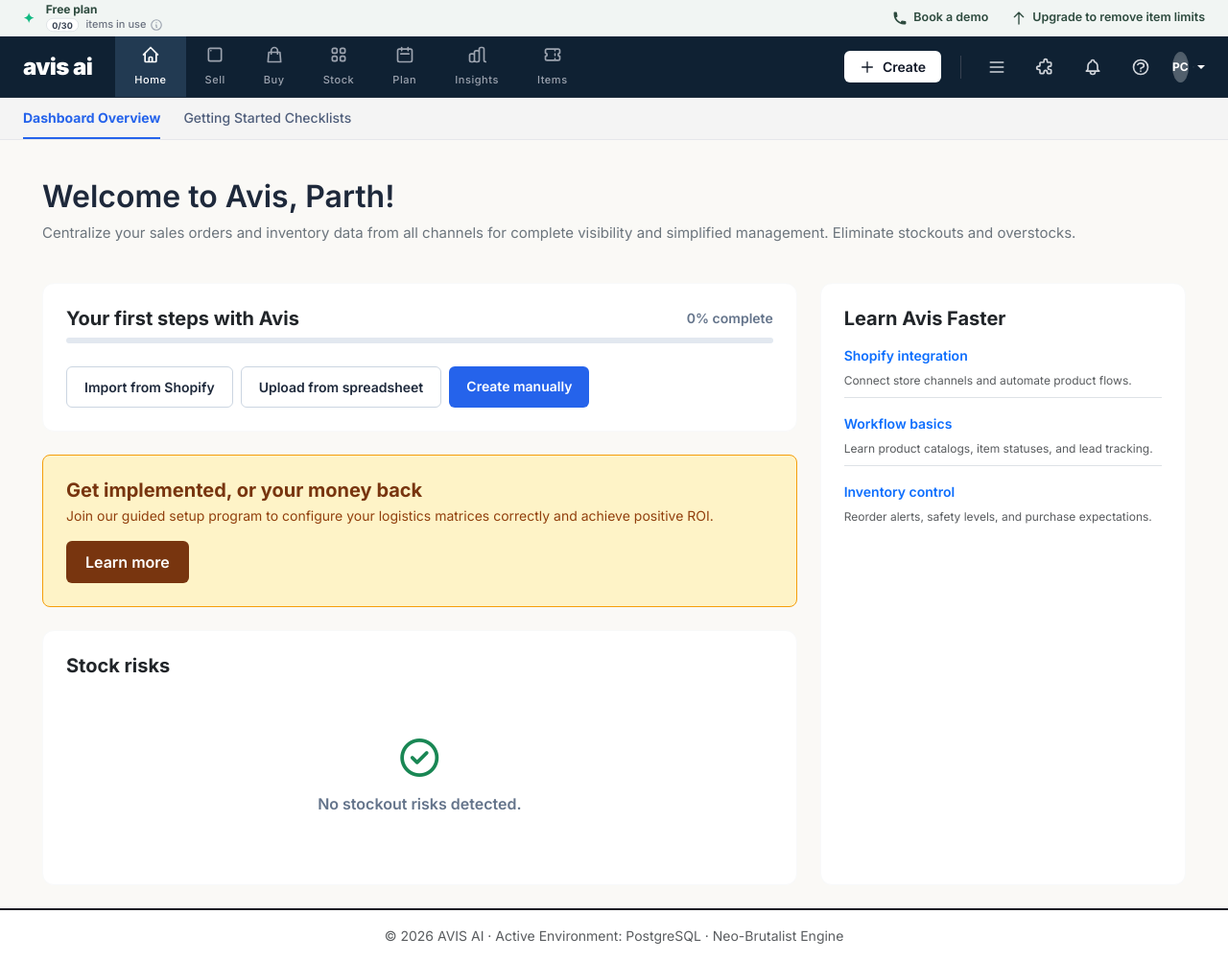
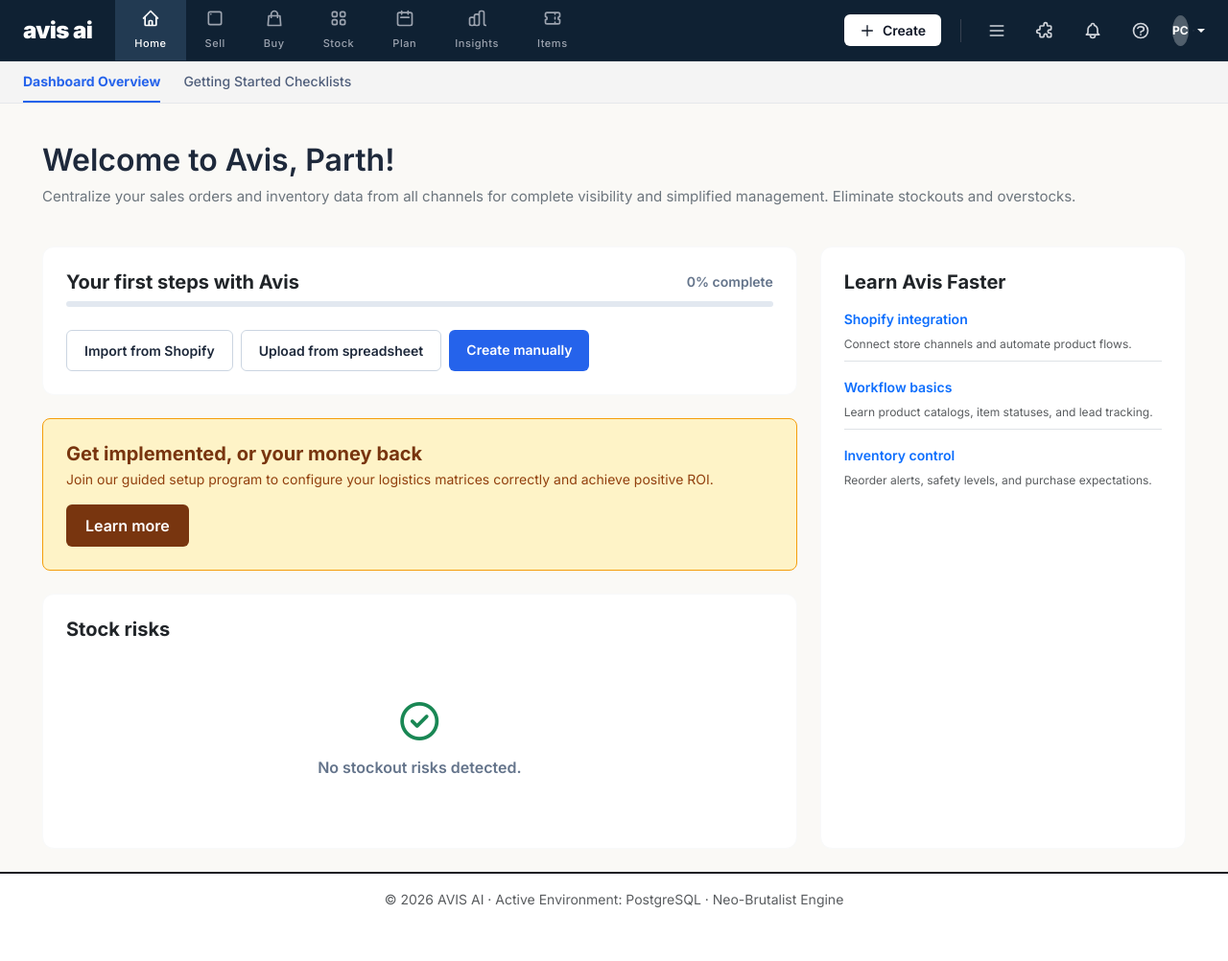
Before and after one commit to ParthChoudhary123/avis2, a Django app: page /manager/dashboard/ in a window 1280 px wide. Shown: the whole page at 96% size. After the commit the page ends 946 px from the top, so only its background shows below. Run offline with Django 5.2, Linux system fonts and the light colour scheme; the visitor is signed in with stand-in values (Sample User, id 1); data that the repository does not hold is empty.

Commit message:
Remove free plan top utility bar completely and adjust dashboard margins and overlays offsets

```diff
--- a/inventory/templates/inventory/base_dashboard.html
+++ b/inventory/templates/inventory/base_dashboard.html
@@ -582,35 +582,6 @@
 
     <!-- Unified Top Fixed Header Wrapper -->
     <div class="fixed-top-header-wrapper">
-        <!-- Tier 1: Top Utility Bar -->
-        <div class="top-utility-bar">
-            <div class="d-flex align-items-center h-100 px-4 justify-content-between w-100">
-                <!-- Left Side: Sparkle Logo & Plan Details -->
-                <div class="d-flex align-items-center" style="gap: 12px;">
-                    <span class="text-emerald-600 font-bold text-sm" style="font-size: 14px; font-weight: 700; color: #10b981;">✦</span>
-                    <div class="d-flex flex-column text-start" style="line-height: 1.2;">
-                        <span class="font-bold text-[#2d4a3e]" style="font-weight: 700; color: #2d4a3e; font-size: 12px;">Free plan</span>
-                        <div class="d-flex align-items-center mt-0.5" style="gap: 4px;">
-                            <span class="border border-gray-400 rounded-full px-1.5 py-0.2 font-bold text-gray-700 bg-white scale-90 origin-left" style="border: 1px solid #9ca3af; border-radius: 9999px; padding: 1px 6px; font-weight: 700; color: #374151; background-color: #ffffff; font-size: 10px; transform: scale(0.9); transform-origin: left; display: inline-block;">0/30</span>
-                            <span class="text-gray-500 font-medium" style="color: #6b7280; font-weight: 500; font-size: 11px;">items in use</span>
-                            <svg class="w-3.5 h-3.5 text-gray-400 inline-block" fill="none" stroke="currentColor" viewBox="0 0 24 24" style="width: 14px; height: 14px; color: #9ca3af; display: inline-block;"><path stroke-linecap="round" stroke-linejoin="round" stroke-width="2" d="M13 16h-1v-4h-1m1-4h.01M21 12a9 9 0 11-18 0 9 9 0 0118 0z"></path></svg>
-                        </div>
-                    </div>
-                </div>
-                <!-- Right Side: Action Links -->
-                <div class="d-flex align-items-center gap-4">
-                    <a href="#" class="top-utility-link d-flex align-items-center" onclick="alert('Book a demo modal...'); return false;">
-                        <svg class="w-4 h-4 text-[#2d4a3e]" fill="currentColor" viewBox="0 0 20 20" style="width: 16px; height: 16px; margin-right: 6px; color: #2d4a3e;"><path d="M2 3a1 1 0 011-1h2.153a1 1 0 01.986.836l.74 4.435a1 1 0 01-.54 1.06l-1.548.773a11.037 11.037 0 006.105 6.105l.774-1.548a1 1 0 011.059-.54l4.435.74a1 1 0 01.836.986V17a1 1 0 01-1 1h-2C7.82 18 2 12.18 2 5V3z"></path></svg>
-                        <span>Book a demo</span>
-                    </a>
-                    <a href="#" class="top-utility-link d-flex align-items-center" onclick="switchPrimaryTab('billing'); return false;">
-                        <svg class="w-4 h-4 text-[#2d4a3e]" fill="none" stroke="currentColor" viewBox="0 0 24 24" style="width: 16px; height: 16px; margin-right: 6px; color: #2d4a3e;"><path stroke-linecap="round" stroke-linejoin="round" stroke-width="2" d="M5 10l7-7m0 0l7 7m-7-7v18"></path></svg>
-                        <span>Upgrade to remove item limits</span>
-                    </a>
-                </div>
-            </div>
-        </div>
-
         <!-- Tier 2: Primary Navigation Header -->
         <header class="katana-navbar">
             <div class="d-flex align-items-stretch h-100" style="flex-wrap: nowrap !important; flex-grow: 1;">
@@ -774,7 +745,7 @@
     </div>
 
     <!-- Main Content Panel -->
-    <main class="flex-grow-1 px-8" style="padding-top: 170px !important; padding-bottom: 24px !important; padding-left: 32px !important; padding-right: 32px !important;">
+    <main class="flex-grow-1 px-8" style="padding-top: 132px !important; padding-bottom: 24px !important; padding-left: 32px !important; padding-right: 32px !important;">
         <div class="container-fluid">
             {% block content %}{% endblock %}
         </div>
--- a/inventory/templates/inventory/manager_dashboard.html
+++ b/inventory/templates/inventory/manager_dashboard.html
@@ -212,7 +212,7 @@
     .global-transition-overlay {
         display: none;
         position: fixed;
-        top: 146px; /* Below 3-tier headers */
+        top: 108px; /* Below 2-tier headers */
         left: 0;
         right: 0;
         bottom: 0;
@@ -1114,7 +1114,7 @@
 
                     <!-- Right Section: Sticky invoice check -->
                     <div class="col-helper-right">
-                        <div class="border border-dark p-4 rounded bg-light sticky-top" style="top: 170px;">
+                        <div class="border border-dark p-4 rounded bg-light sticky-top" style="top: 132px;">
                             <h5 class="fw-bold text-dark mb-1">Monthly fixed costs</h5>
                             <p class="text-secondary small mb-3">Billed monthly regardless of usage</p>
 
```
